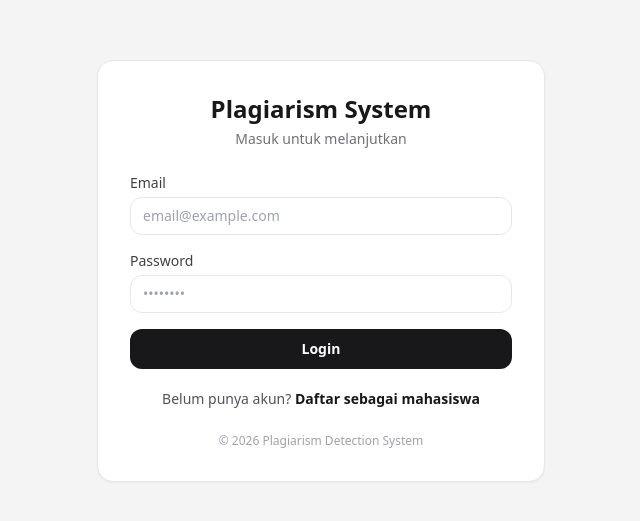
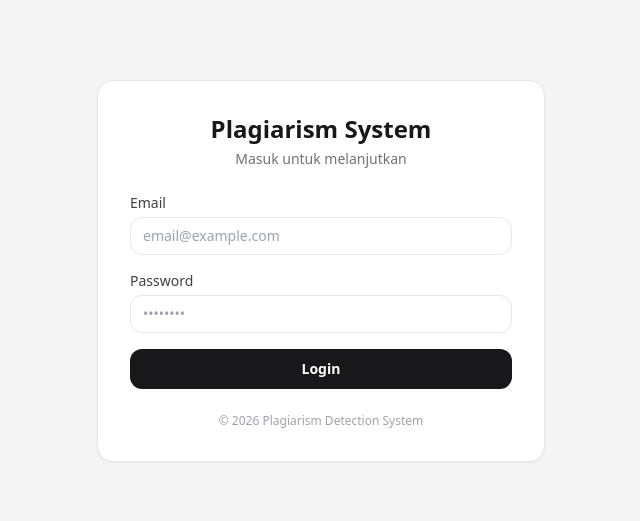
Before and after one commit to jordannanyan/plagiarism-frontend, a React (Vite) app: page /login in a window 1280 px wide. Shown: the part 129-650 px from the top of the page, without its empty margins (319-959 px from the left). Built offline with nearby package versions, Linux system fonts and the light colour scheme.

Commit message:
revisi terbaru

```diff
--- a/src/pages/LoginPage.tsx
+++ b/src/pages/LoginPage.tsx
@@ -88,13 +88,6 @@ export default function LoginPage() {
           </button>
         </form>
 
-        <div className="mt-5 text-center text-sm text-zinc-600">
-          Belum punya akun?{" "}
-          <Link to="/register" className="font-semibold text-zinc-900 hover:underline">
-            Daftar sebagai mahasiswa
-          </Link>
-        </div>
-
         <div className="mt-6 text-center text-xs text-zinc-400">
           © {new Date().getFullYear()} Plagiarism Detection System
         </div>
```
